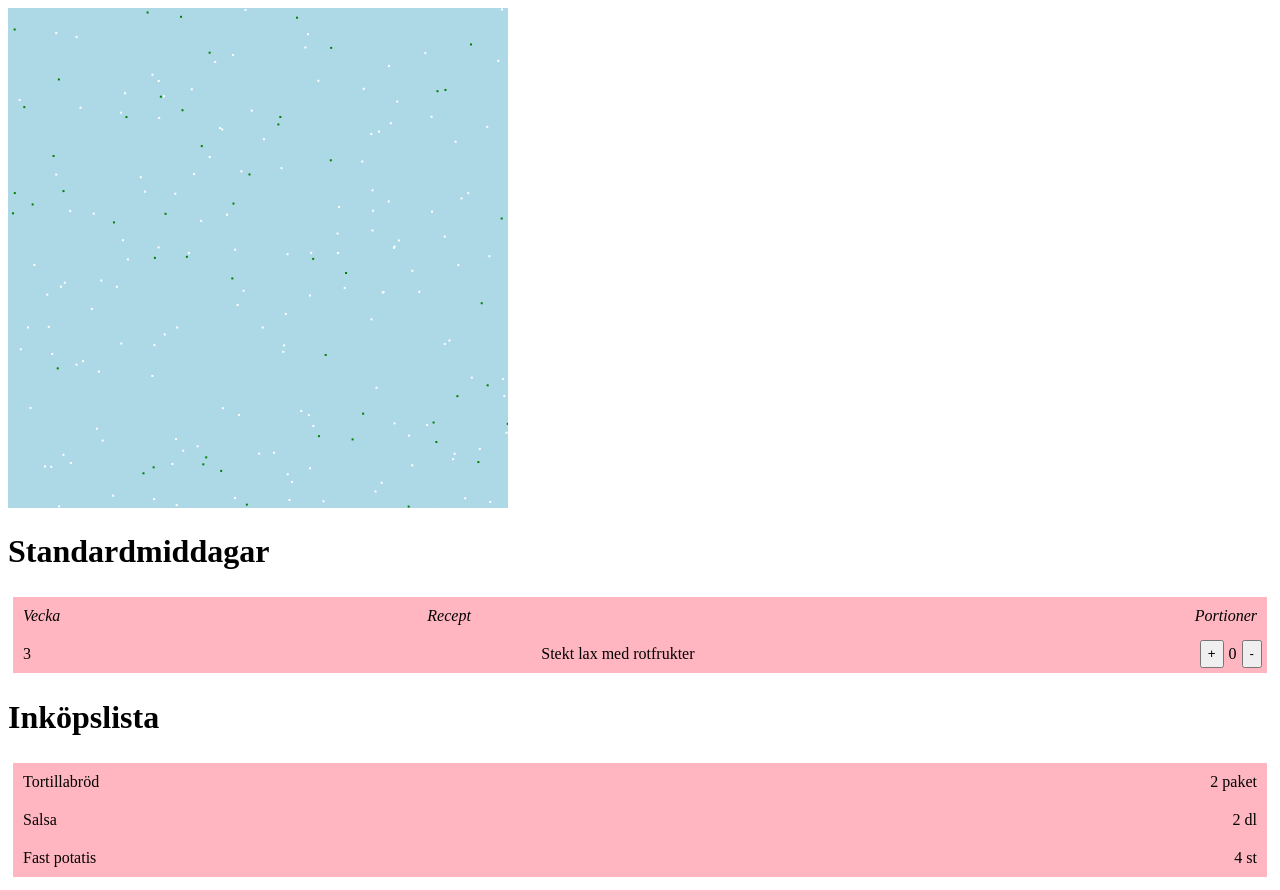
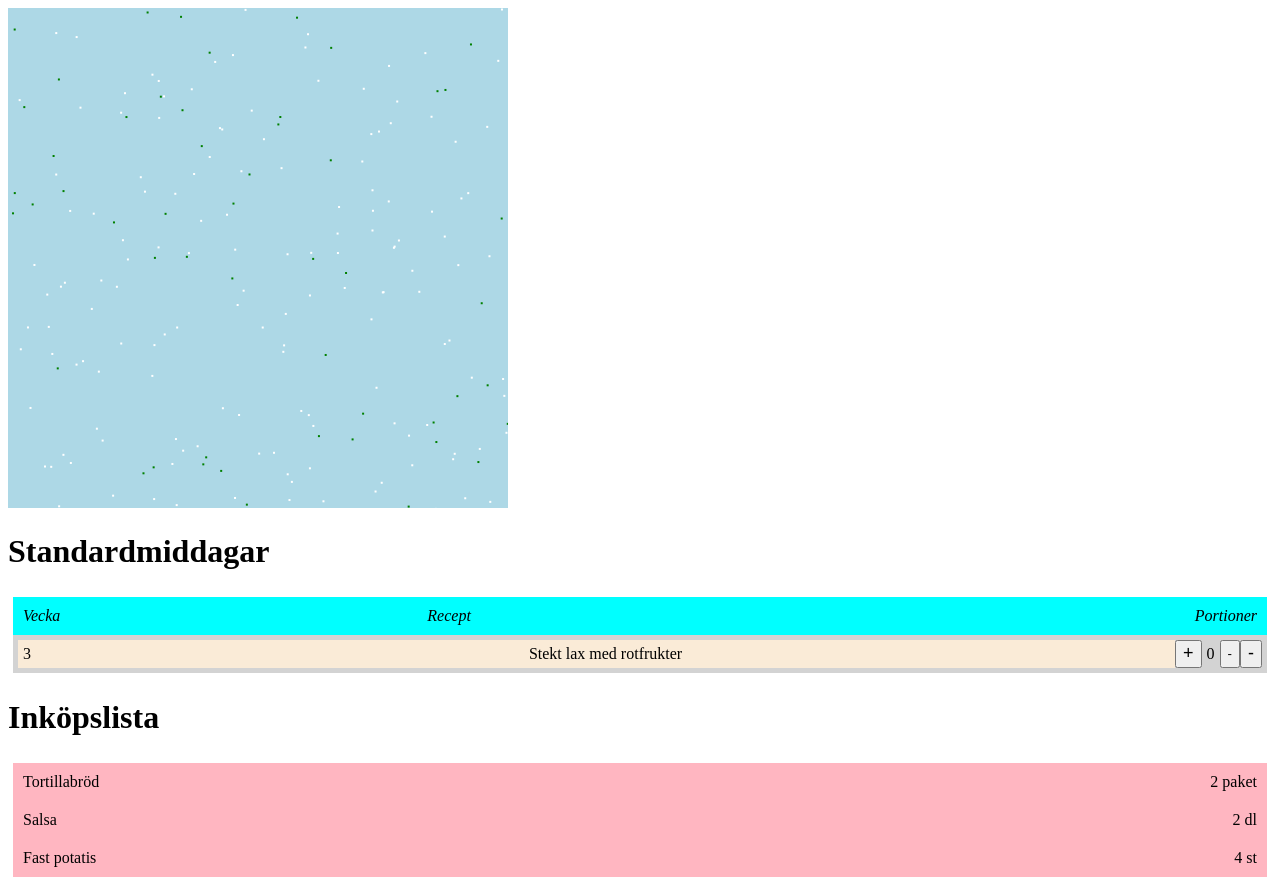
Before and after one commit to objarni/matsedel, a website: page index.html in a window 1280 px wide. Drawn offline with Linux system fonts and the light colour scheme.

Commit message:
add some color

```diff
--- a/index.html
+++ b/index.html
@@ -37,18 +37,19 @@
 <h1>Standardmiddagar</h1>
 <div id="standardmiddagar">
 
-    <div class="nice-row">
+    <div class="nice-row" style="background-color: aqua">
         <div class="leftist column-head">Vecka</div>
         <div class="leftist column-head">Recept</div>
         <div class="rightist column-head">Portioner</div>
     </div>
 
-    <div class="nice-row">
-        <div class="leftist">3</div>
-        <div class="leftist">Stekt lax med rotfrukter</div>
-        <button>+</button>
+    <div class="nice-row" style="background-color: lightgray">
+        <div class="leftist" style="background-color: antiquewhite">3</div>
+        <div class="leftist" style="background-color: antiquewhite">Stekt lax med rotfrukter</div>
+        <button style="font-size: large">+</button>
         <div>0</div>
         <button>-</button>
+        <button style="font-size: large">-</button>
     </div>
 
 </div>
```
